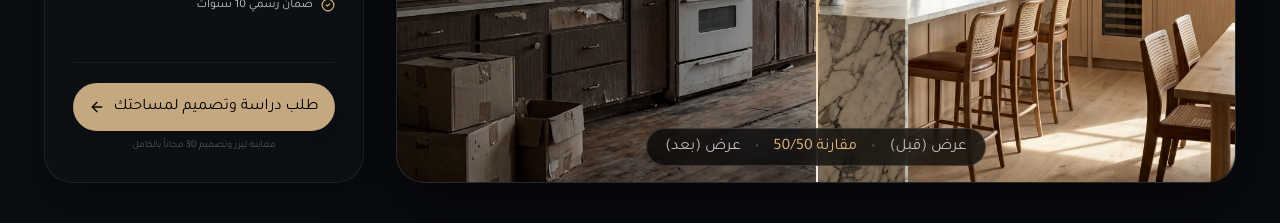
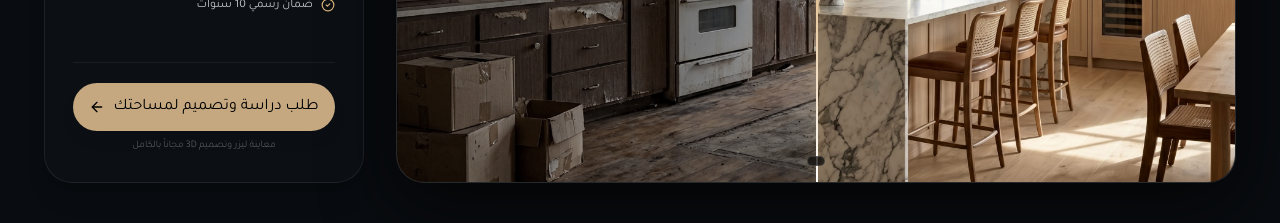
Before and after one commit to mario1040/ProfessorTikTokLandingPage, a React (Vite) app: page / in a window 1280 px wide. Shown: the part 1400-1623 px from the top of the page. Built offline with nearby package versions, Linux system fonts and the light colour scheme; a web font is replaced by a local one.

Commit message:
refactor(ui): remove redundant slider controls
Remove the static interactive slider buttons from the BeforeAfterShowcase component to clean up the UI.

```diff
--- a/src/components/BeforeAfterShowcase.tsx
+++ b/src/components/BeforeAfterShowcase.tsx
@@ -249,29 +249,9 @@ export const BeforeAfterShowcase: React.FC<BeforeAfterShowcaseProps> = ({ onStar
             {/* 6. Quick Interactive Slider Controls (Bottom Center) */}
             <div className="absolute inset-x-0 bottom-4 z-20 flex items-center justify-center gap-2 pointer-events-auto">
               <div className="flex items-center gap-1 rounded-full border border-white/15 bg-black/70 px-2 py-1 shadow-2xl backdrop-blur-md">
-                <button
-                  type="button"
-                  onClick={() => setQuickView(15)}
-                  className="rounded-full px-2.5 py-0.5 text-[10px] font-bold text-white/70 hover:text-white transition"
-                >
-                  عرض (قبل)
-                </button>
-                <span className="text-white/20">•</span>
-                <button
-                  type="button"
-                  onClick={() => setQuickView(50)}
-                  className="rounded-full px-2.5 py-0.5 text-[10px] font-bold text-[#dfb57b] hover:text-[#f0cb98] transition"
-                >
-                  مقارنة 50/50
-                </button>
-                <span className="text-white/20">•</span>
-                <button
-                  type="button"
-                  onClick={() => setQuickView(85)}
-                  className="rounded-full px-2.5 py-0.5 text-[10px] font-bold text-white/70 hover:text-white transition"
-                >
-                  عرض (بعد)
-                </button>
+
+
+
               </div>
             </div>
           </div>
```
